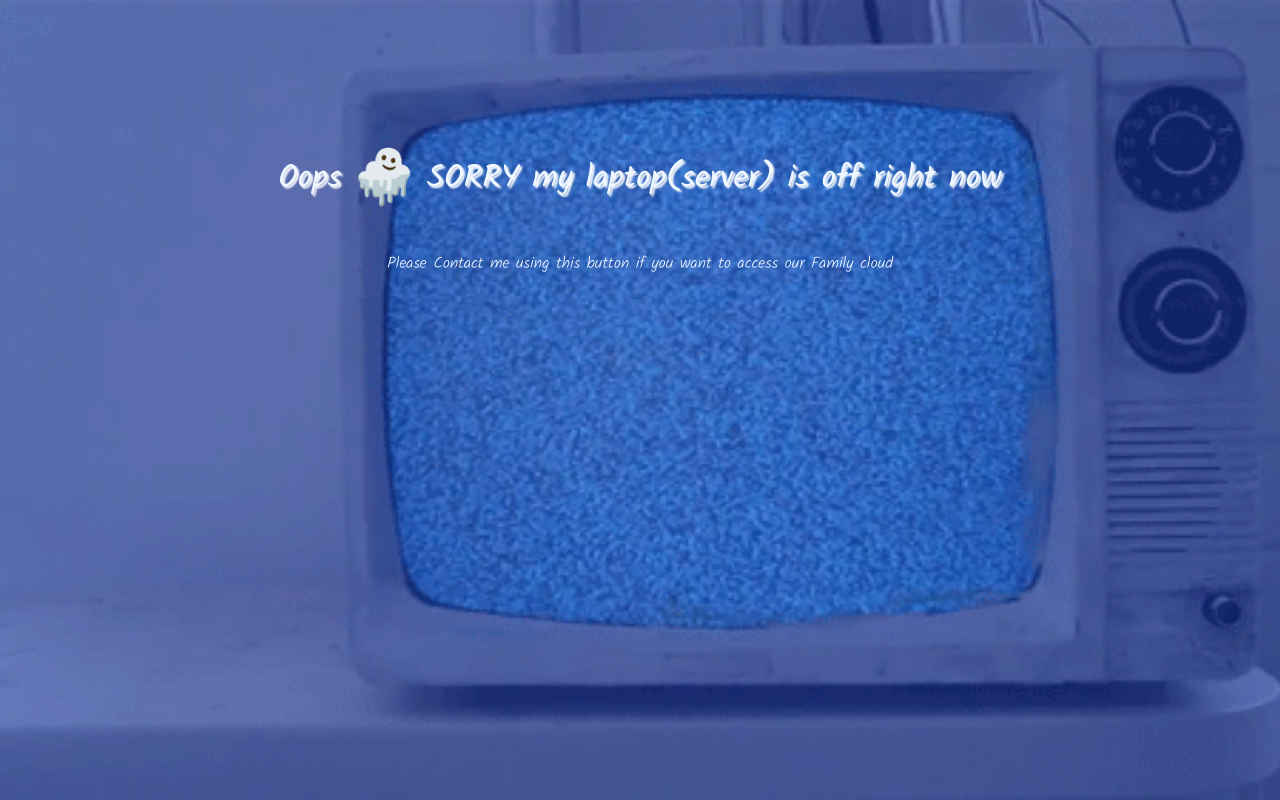
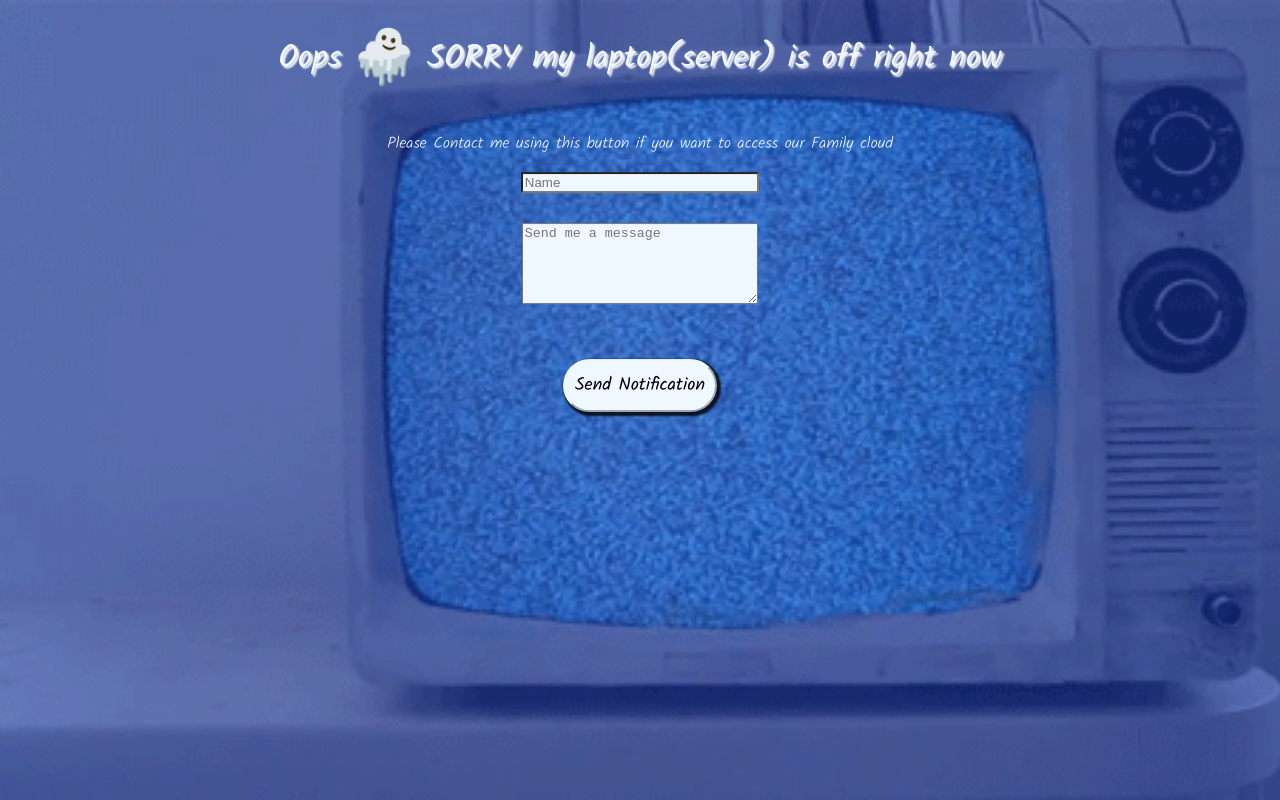
Before and after one commit to srimjhim700/familycloud, a plain HTML site: page index.html in a window 1280 px wide. Drawn offline with Linux system fonts and the light colour scheme.

Commit message:
message and name

```diff
--- a/index.css
+++ b/index.css
@@ -23,6 +23,25 @@ body{
 img{
     width: 60px;
    margin-bottom: -20px;
+
+}
+
+button{
+    padding: 10px ;
+    background-color: aliceblue;
+    border-radius: 100px;
+    border-color: aliceblue;
+    color: rgb(0, 0, 11);
+    font-size: large;
+    font-family: "Kalam", cursive;
+    margin-top: 25px;
+    box-shadow: 2px 2px 2px 2px rgb(0, 0, 0,0.8);
+    transition:0.25s ease-in-out;
+    cursor: pointer;
+}
+
+button:hover{
+    transform: scale(1.15);
 
 }
 .error-text{
@@ -53,6 +72,24 @@ img{
   font-style: normal;
   color: aliceblue;
 }
+.message{
+    display: flex;
+    flex-direction: column;
+    height: 30vh;
+    justify-content: space-between;
+    align-items: center;
+
+    input{
+        width: 18vw;
+        background-color: aliceblue;
+
+    }
+    textarea{
+        width: 18vw;
+        background-color: aliceblue;
+
+    }
+}
 @media (max-width : 480px){
     .error-heading{
         line-height:50px;
--- a/index.html
+++ b/index.html
@@ -14,6 +14,53 @@
         <p class="error-description">
             Please Contact me using this button if you want to access our Family cloud
         </p>
+        <div class="message" >
+
+            <input id="name" type="text" placeholder="Name">
+            <textarea  id="text-message" rows="5" cols="33" placeholder="Send me a message"></textarea>
+            <button onclick="sendNotification() ">Send Notification</button>
+        </div>
+
+
     </div>
 </body>
+<script>
+
+    async function sendNotification(){
+
+        const namebox=document.getElementById('name');
+        const messagebox=document.getElementById('text-message');
+
+        const name=namebox.value;
+        const message=messagebox.value;
+
+        namebox.value=null;
+        messagebox.value=null;
+        const data={
+                'name':name,
+                'message':message
+            }
+
+        console.log(name, " ",message);
+        const notificationResponse = fetch ('https://family-cloud-worker.srimjhim700.workers.dev/', {
+            method:'POST',
+            headers : {
+
+                'Content-Type': 'aapplication/json',
+
+            },
+            body:JSON.stringify(data)
+
+        }).then(response => {
+            if(!response.ok ){
+                throw new Error('response was not ok')
+            }
+            return response.json();
+        }).then(data => {
+            alert('Notification Sent Successfully')
+        }).catch(error => {
+            alert('notification not sent successfully ');
+        });
+    }
+</script>
 </html>
```
